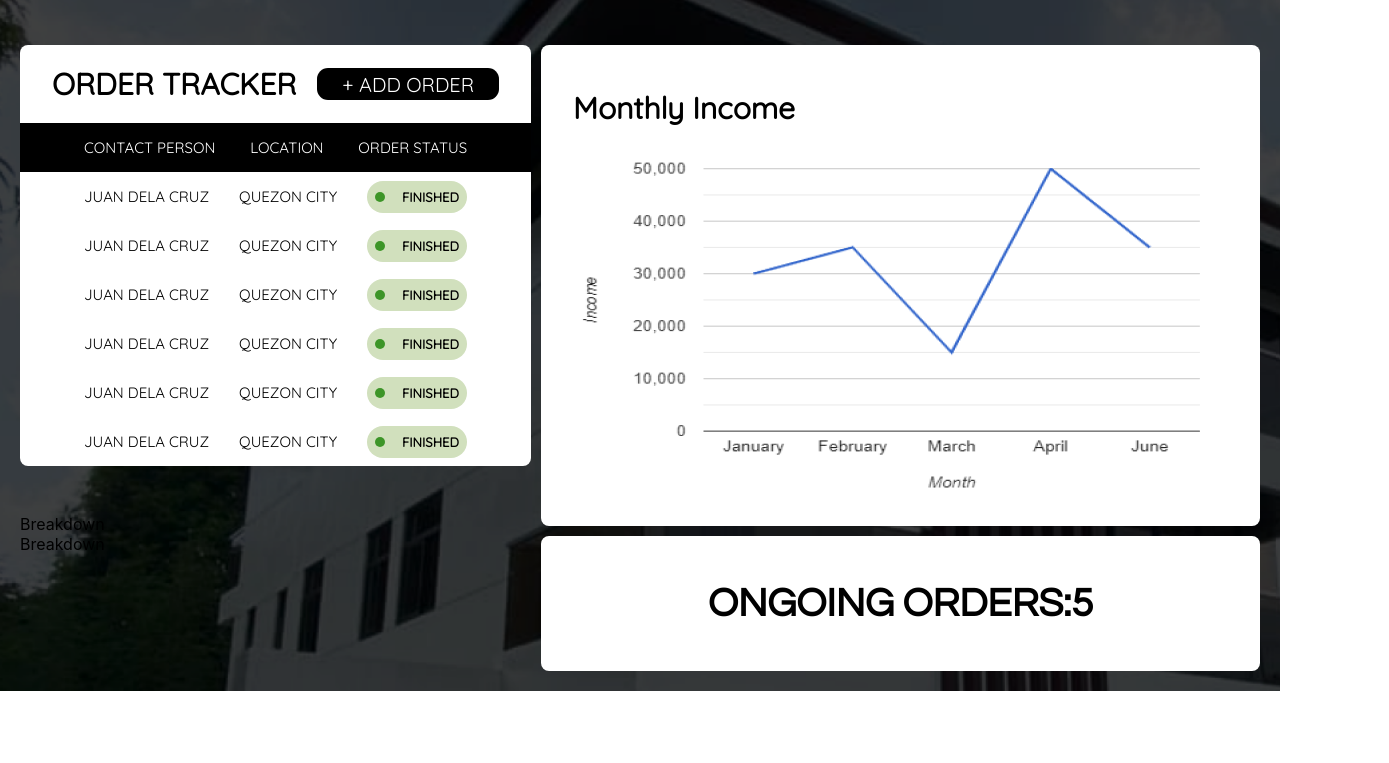
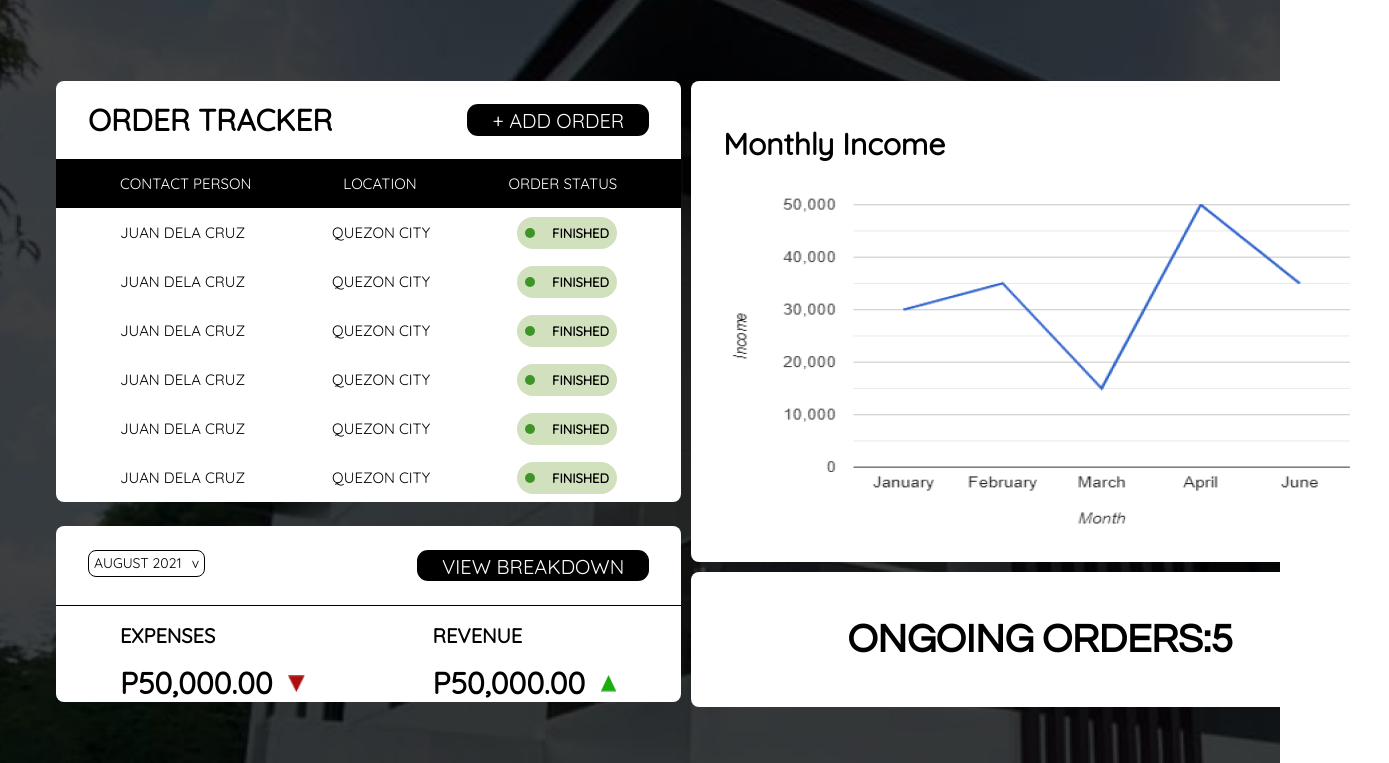
Before and after one commit to miguelflores-0906/CSSWENG-GROUP-4-ADMIN-SIDE, a React (Create React App) app in the folder client/: page / in a window 1280 px wide. Shown: the part 224-987 px from the top of the page, 1389 px wide, since content can reach past the window. Before the commit the page ends 915 px from the top, so only its background shows below. Built offline with nearby package versions, Linux system fonts and the light colour scheme.

Commit message:
Finished AdminDashboard FrontEnd

```diff
--- a/client/src/views/AdminDashboard/AdminDashboard.js
+++ b/client/src/views/AdminDashboard/AdminDashboard.js
@@ -4,6 +4,7 @@ import './components/AdminDashboard.css'
 import OngoingOrders from './components/OngoingOrders'
 import OrderTracker from './components/OrderTracker'
 import MonthlyIncome from './components/MonthlyIncome'
+import FinanceBreakdown from './components/FinanceBreakdown'
 
 const AdminDashboard = () => {
     return (
@@ -19,8 +20,7 @@ const AdminDashboard = () => {
                         <MonthlyIncome />
                     </div>
                     <div className="item3">
-                        Breakdown <br/>
-                        Breakdown <br/>
+                        <FinanceBreakdown/>
                     </div>
                     <div className="item4">
                         <OngoingOrders/>
--- a/client/src/views/AdminDashboard/components/AdminDashboard.css
+++ b/client/src/views/AdminDashboard/components/AdminDashboard.css
@@ -14,7 +14,7 @@
     background-image: url('./background.png');
     background-repeat: no-repeat;
     background-size: cover;
-    padding: 1.25em;
+    padding: 3.5em;
 }
 
 .title {
@@ -193,3 +193,81 @@
 .monthly-income-wrapper h1 {
     font-size: 1.875em;
 }
+
+
+
+/* This is for the Finance Breakdown CSS */
+.finance-breakdown-wrapper {
+    background-color: white;
+    color:black;
+    border-radius: 8px;
+
+    font-family: "Quicksand", sans-serif;
+}
+
+.finance-breakdown-header {
+    display: flex;
+    justify-content: space-between;
+    margin:0;
+    padding: 1.5em 2em;
+    border-bottom: 1px solid black;
+}
+
+.finance-dropdown {
+    display: flex;
+    justify-content: space-between;
+    border: 1px solid black;
+    border-radius: 8px;
+    height: 1.5625em;
+}
+
+.finance-dropdown p {
+    font-size: 0.875em;
+    margin: auto 5px;
+}
+
+.view-breakdown-btn {
+    background-color: #000;
+    color: white;
+    font-size: 1.25em;
+    font-family: 'Quicksand', sans-serif;
+    height: 1.5625em;
+    margin: auto 0;
+    border: none;
+    padding: 4px 1.25em;
+    border-radius: 11px;
+}
+
+.view-breakdown-btn:hover {
+    cursor: pointer;
+    box-shadow: 0 0 3px rgba(0, 0, 0, 0.3);
+}
+
+.finance-summary {
+    display: flex;
+    justify-content: space-between;
+}
+
+.expense-summary {
+    margin: auto 4em;
+}
+
+.expense-summary h2 {
+    font-size: 1.25em;
+}
+
+.expense-display {
+    display: flex;
+    justify-content: space-between;
+}
+
+.expense-display h1 {
+    font-size: 1.875em;
+    margin: auto 0.5em auto 0;
+}
+
+.finance-logo {
+    width: 17px;
+    height: 17px;
+    margin: auto;
+}
--- /dev/null
+++ b/client/src/views/AdminDashboard/components/FinanceBreakdown.js
@@ -0,0 +1,36 @@
+import React from 'react'
+import expense from './expense.png'
+import revenue from './revenue.png'
+
+const FinanceBreakdown = () => {
+    return (
+        <div className="finance-breakdown-wrapper">
+            <div className="finance-breakdown-header">
+                {/* dropdown placeholder */}
+                <div className="finance-dropdown">
+                    <p>AUGUST 2021</p>
+                    <p>v</p>
+                </div>
+                <button className="view-breakdown-btn">VIEW BREAKDOWN</button>
+            </div>
+            <div className="finance-summary">
+                <div className="expense-summary">
+                    <h2>EXPENSES</h2>
+                    <div className="expense-display">
+                        <h1>P50,000.00</h1>
+                        <img src={expense} alt="expense logo" className="finance-logo"/>
+                    </div>
+                </div>
+                <div className="expense-summary">
+                    <h2>REVENUE</h2>
+                    <div className="expense-display">
+                        <h1>P50,000.00</h1>
+                        <img src={revenue} alt="revenue logo" className="finance-logo"/>
+                    </div>
+                </div>
+            </div>
+        </div>
+    )
+}
+
+export default FinanceBreakdown
```
Also changed, not shown: client/src/views/AdminDashboard/components/expense.png (added), client/src/views/AdminDashboard/components/revenue.png (added).
